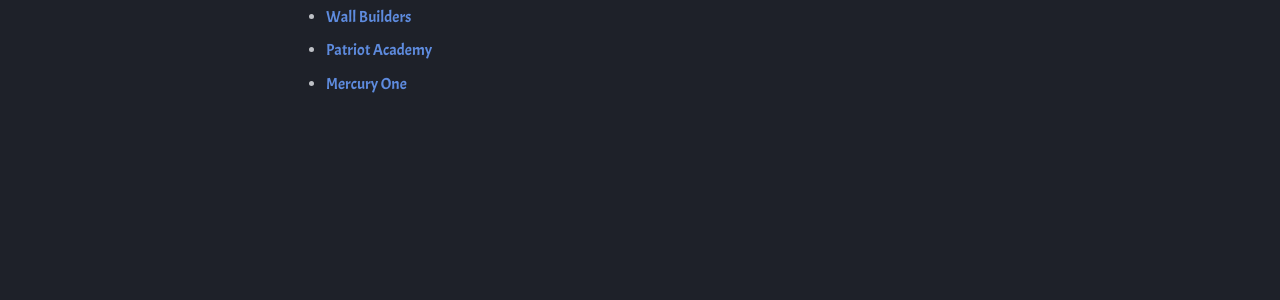
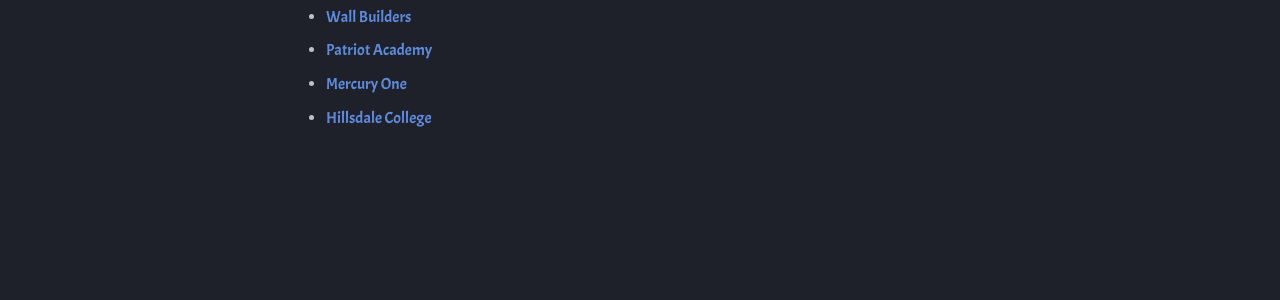
Before and after one commit to gamefreakcabe/solomons-arboretum, an MkDocs documentation site: the page built from docs/credits.md, in a window 1280 px wide. Shown: the part 424-724 px from the top of the page. Built offline with MkDocs 1.6.1 and Material for MkDocs 9.7.7, drawn with Linux system fonts in a browser that asks for light colours.

Commit message:
Update credits.md

```diff
--- a/docs/credits.md
+++ b/docs/credits.md
@@ -10,3 +10,4 @@
 * [Wall Builders](https://wallbuilders.com/)
 * [Patriot Academy](https://www.patriotacademy.com/about/)
 * [Mercury One](https://mercuryone.org/)
+* [Hillsdale College](https://online.hillsdale.edu/)
```
